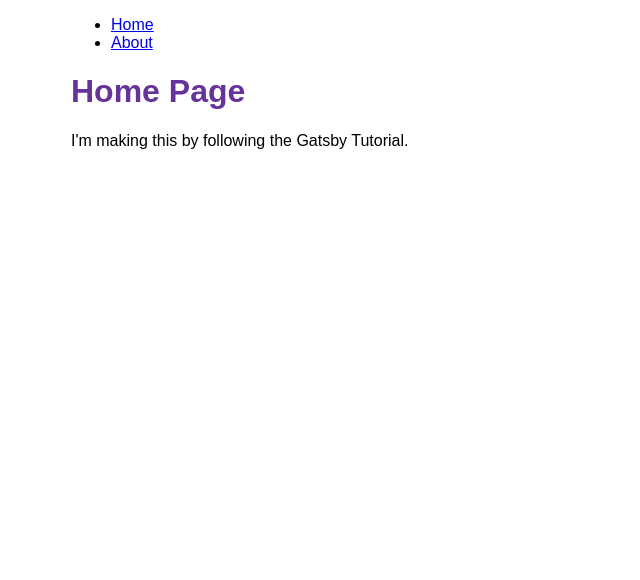
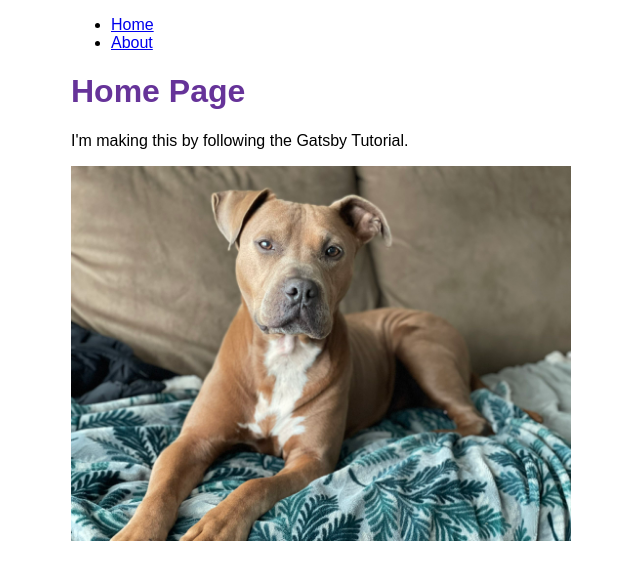
Before and after one commit to stancev/my-gatsby-site, a Gatsby site: page / in a window 1280 px wide. Shown: the whole page, without its empty margins (319-959 px from the left). Built offline with nearby package versions, Linux system fonts and the light colour scheme; Gatsby itself is replaced by a stand-in of ours.

Commit message:
Finished Gatsby Tutorial Part 3

```diff
--- a/src/pages/index.js
+++ b/src/pages/index.js
@@ -1,9 +1,14 @@
 import * as React from "react";
 import Layout from "../components/layout";
+import { StaticImage } from "gatsby-plugin-image";
 const IndexPage = () => {
   return (
     <Layout pageTitle="Home Page">
       <p>I'm making this by following the Gatsby Tutorial.</p>
+      <StaticImage
+        alt="Clifford, a reddish-brown pitbull, posing on a couch and looking stoically at the camera"
+        src="../images/dog.jfif"
+      />
     </Layout>
   );
 };
```
Also changed, not shown: src/images/dog.jfif (added).
